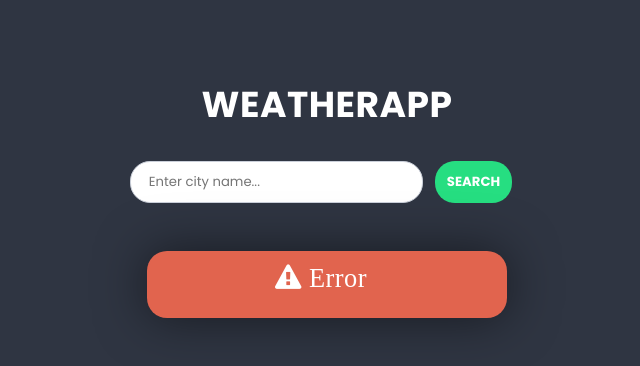
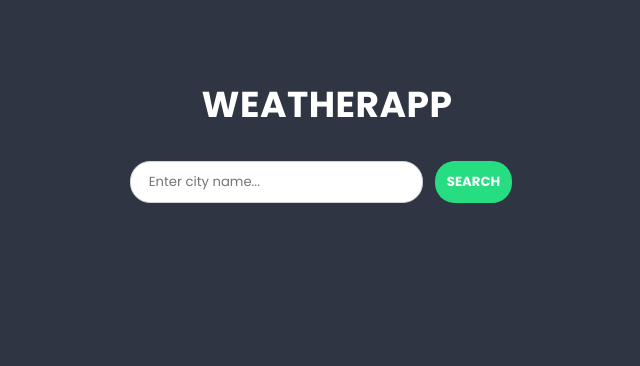
Before and after one commit to kacpi95/Weather-App-React, a React (Vite) app: page / in a window 1280 px wide. Shown: the top 366 px of the page, without its empty margins (313-953 px from the left). Built offline with nearby package versions, Linux system fonts and the light colour scheme.

Commit message:
add catch to function and Error component

```diff
--- a/src/components/WeatherBox/WeatherBox.jsx
+++ b/src/components/WeatherBox/WeatherBox.jsx
@@ -7,10 +7,13 @@ import ErrorBox from '../ErrorBox/ErrorBox';
 export default function WeatherBox() {
   const [weatherData, setWeatherData] = useState(null);
   const [pending, setPending] = useState(false);
+  const [error, setError] = useState(false);
   const apiKey = 'a59cd3bff4fa19a9bc565a470325c635';
 
   const handleCityChange = useCallback((nameCity) => {
     setPending(true);
+    setError(false);
+
     fetch(
       `https://api.openweathermap.org/data/2.5/weather?q=${nameCity}&appid=${apiKey}&units=metric`
     )
@@ -25,6 +28,11 @@ export default function WeatherBox() {
         };
         setWeatherData(newWeatherData);
         setPending(false);
+      })
+      .catch(() => {
+        setError(true);
+        setPending(false);
+        setWeatherData(null);
       });
   }, []);
 
@@ -36,7 +44,7 @@ export default function WeatherBox() {
       ) : (
         <Loader />
       )}
-      <ErrorBox />
+      {error && <ErrorBox>There is no such city!</ErrorBox>}
     </section>
   );
 }
```
